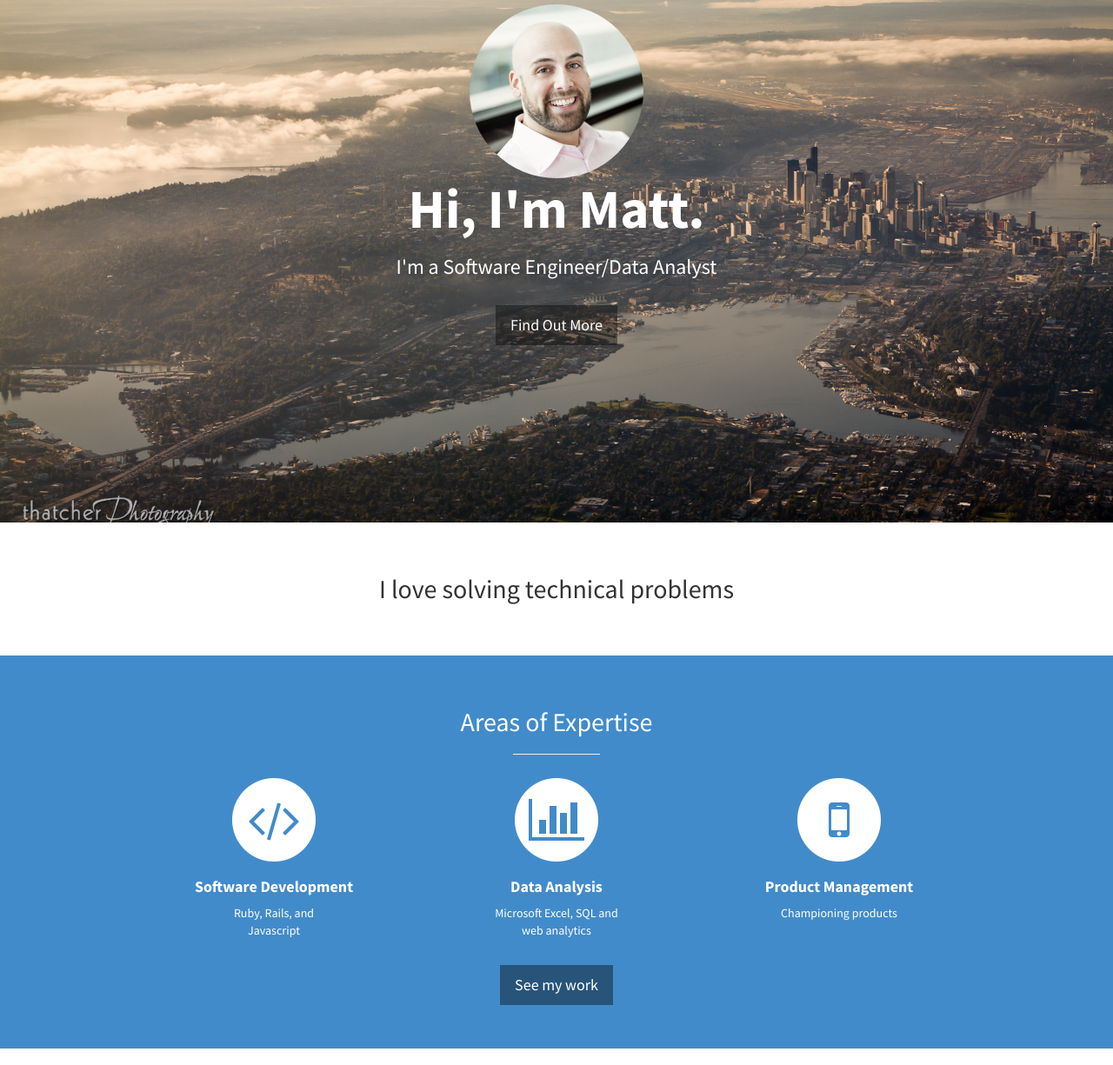
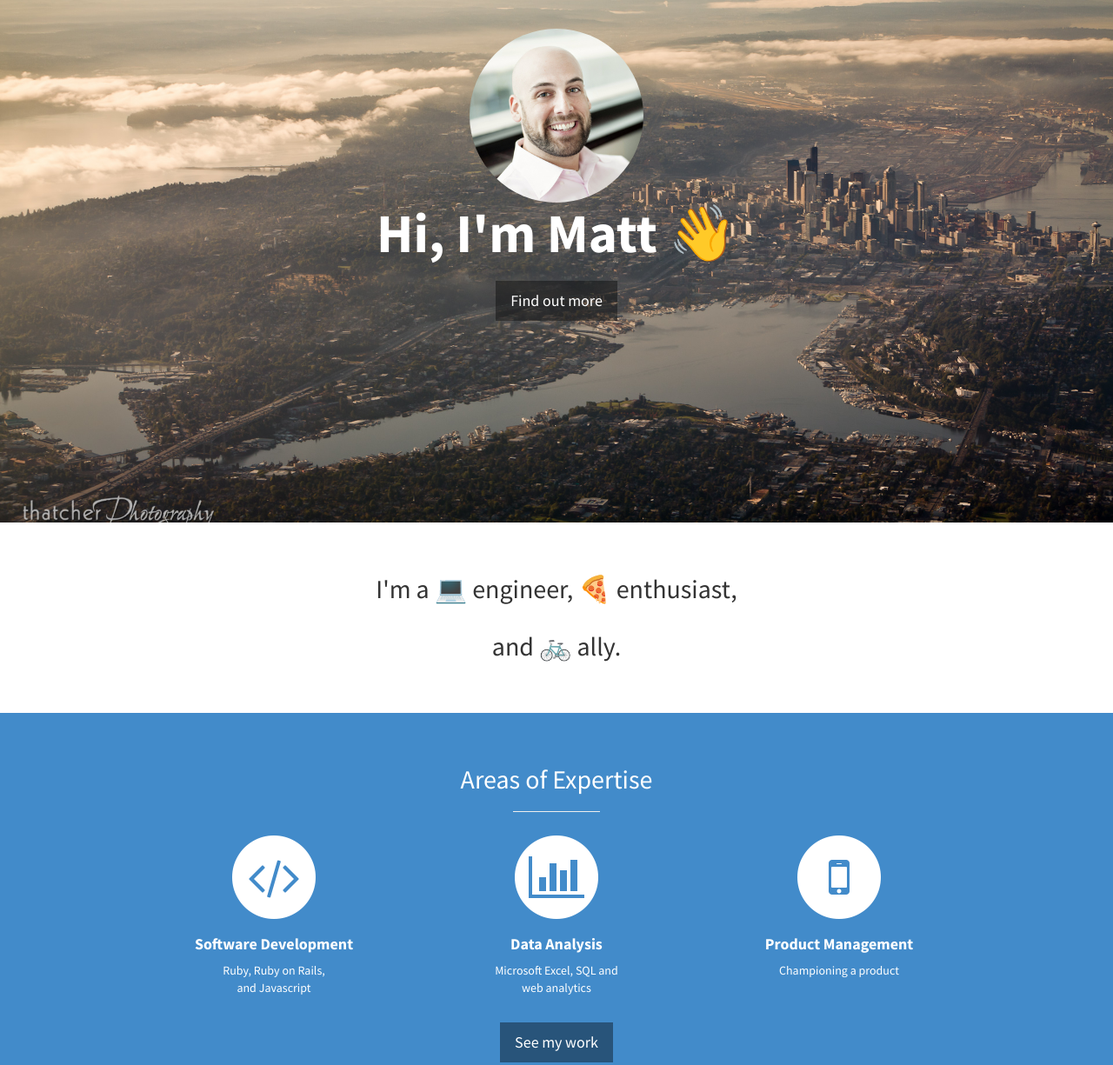
Before and after one commit to experimatt/old-experimatt.com, a plain HTML site: page index.html in a window 1280 px wide. Shown: the part 199-1424 px from the top of the page at 87% size. Drawn offline with Linux system fonts and the light colour scheme.

Commit message:
Updating bio and links

```diff
--- a/index.html
+++ b/index.html
@@ -59,10 +59,9 @@
     <header id="top" class="header">
         <div class="text-vertical-center" style="color: white;">
             <img src="img/matt-decuir-headshot-small.jpg" alt="Matt Decuir headshot"/>
-            <h1>Hi, I'm Matt.</h1>
-            <h3>I'm a Software Engineer/Data Analyst</h3>
+            <h1>Hi, I'm Matt 👋</h1>
             <br>
-            <a href="#about" class="btn btn-dark btn-lg">Find Out More</a>
+            <a href="#about" class="btn btn-dark btn-lg">Find out more</a>
         </div>
     </header>
 
@@ -71,8 +70,8 @@
         <div class="container">
             <div class="row">
                 <div class="col-lg-12 text-center">
-                    <h2>I love solving technical problems</h2>
-                    <!-- <p class="lead">I tend to solve community problems, and experiment a lot.</p> -->
+                    <h2>I'm a 💻  engineer, 🍕 enthusiast, <br /><br />
+                      and 🚲  ally.</h2>
                 </div>
             </div>
             <!-- /.row -->
@@ -98,7 +97,7 @@
                                 <h4>
                                     <strong>Software Development</strong>
                                 </h4>
-                                <p>Ruby, Rails, and<br /> Javascript<br /></p>
+                                <p>Ruby, Ruby on Rails,<br /> and Javascript<br /></p>
                             </div>
                         </div>
                         <div class="col-md-4 col-sm-6">
@@ -122,7 +121,7 @@
                                 <h4>
                                     <strong>Product Management</strong>
                                 </h4>
-                                <p>Championing products</p>
+                                <p>Championing a product</p>
                             </div>
                         </div>
                     </div>
@@ -146,7 +145,7 @@
                     <div class="row">
                         <div class="col-md-6">
                             <div class="portfolio-item">
-                                <a href="http://omgtransit.com">
+                                <a href="https://omgtransit.com">
                                     <img class="img-portfolio img-responsive" src="img/OMG-logo_800x600.jpg">
                                 </a>
                             </div>
@@ -160,7 +159,7 @@
                         </div>
                         <div class="col-md-6">
                             <div class="portfolio-item">
-                                <a href="http://earlylunch.club">
+                                <a href="http://experimatt.github.io/earlylunch.club/">
                                     <img class="img-portfolio img-responsive" id="earlylunch" src="img/earlylunch.club-green.png">
                                 </a>
                             </div>
@@ -314,7 +313,7 @@
                         </li>
                     </ul>
                     <hr class="small">
-                    <p class="text-muted">Copyright &copy; Experimatt LLC 2016</p>
+                    <p class="text-muted">Copyright &copy; 2017</p>
                 </div>
             </div>
         </div>
```
